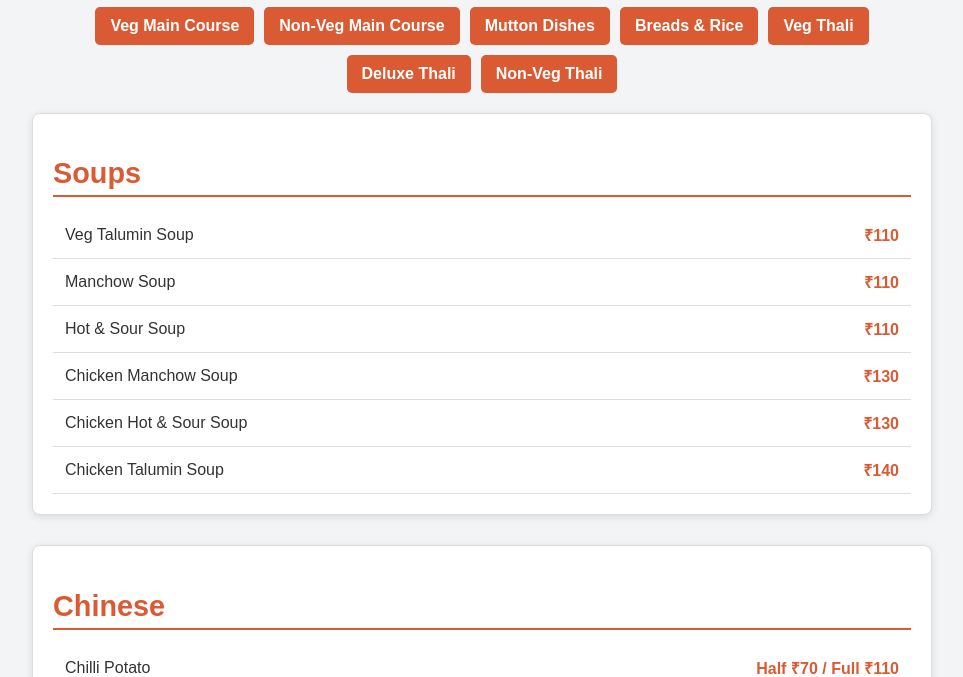
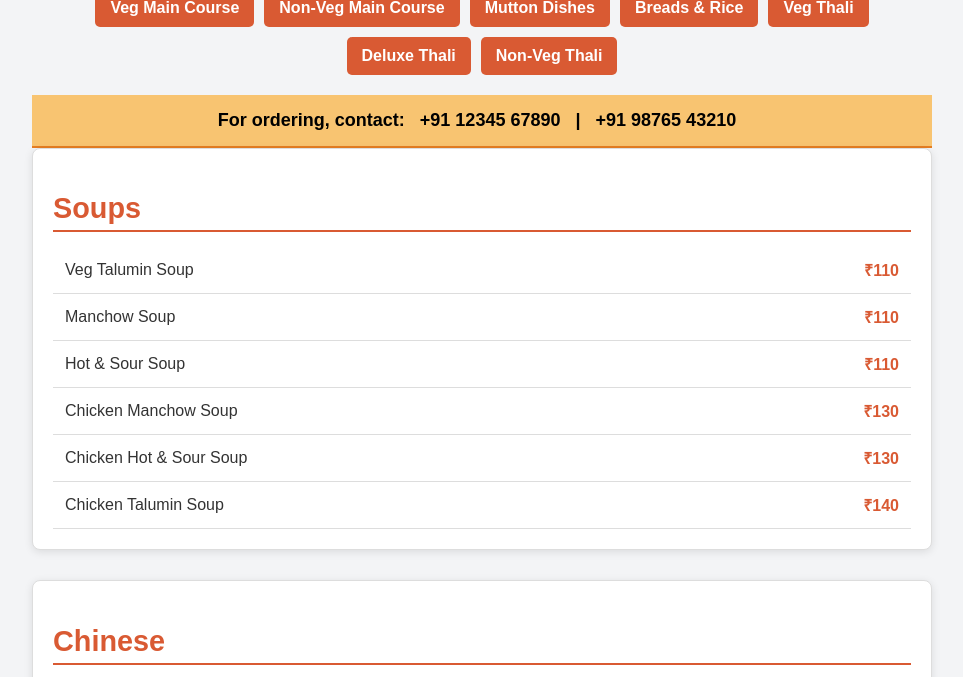
Before and after one commit to tandoorizest/zest_site, a plain HTML site: page index.html in a window 1280 px wide. Shown: the part 178-855 px from the top of the page, without its empty margins (158-1121 px from the left). Drawn offline with Linux system fonts and the light colour scheme.

Commit message:
Update index.html

```diff
--- a/index.html
+++ b/index.html
@@ -12,6 +12,24 @@
             padding: 20px;
             background-color: #f3f4f6;
             color: #333;
+        }
+
+	.top-bar {
+            background-color: #f8c471; /* Adjust color as needed */
+            color: #000;
+            padding: 15px;
+            text-align: center;
+            font-size: 18px;
+            font-weight: 700; /* Bold font */
+            border-bottom: 2px solid #e67e22; /* Optional: bottom border for emphasis */
+        }
+        .top-bar a {
+            color: #000; /* Link color */
+            text-decoration: none; /* Remove underline */
+            margin: 0 10px; /* Spacing between links */
+        }
+        .top-bar a:hover {
+            text-decoration: underline; /* Underline on hover for better UX */
         }
         h1 {
             text-align: center;
@@ -72,11 +90,6 @@
     </style>
 </head>
 <body>
-	<div class="top-bar">
-        For ordering, contact:
-        <a href="tel:+911234567890">+91 12345 67890</a> |
-        <a href="tel:+919876543210">+91 98765 43210</a>
-    </div>
 
     <h1>TandooriZest Menu</h1>
 
@@ -97,6 +110,12 @@
         <a href="#deluxe-thali">Deluxe Thali</a>
         <a href="#non-veg-thali">Non-Veg Thali</a>
 
+    </div>
+
+	<div class="top-bar">
+        For ordering, contact:
+        <a href="tel:+911234567890">+91 12345 67890</a> |
+        <a href="tel:+919876543210">+91 98765 43210</a>
     </div>
 
     <!-- Menu Sections -->
```
